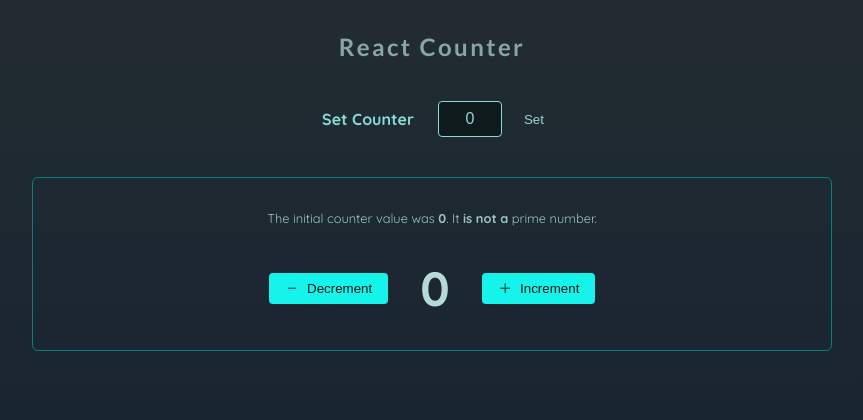
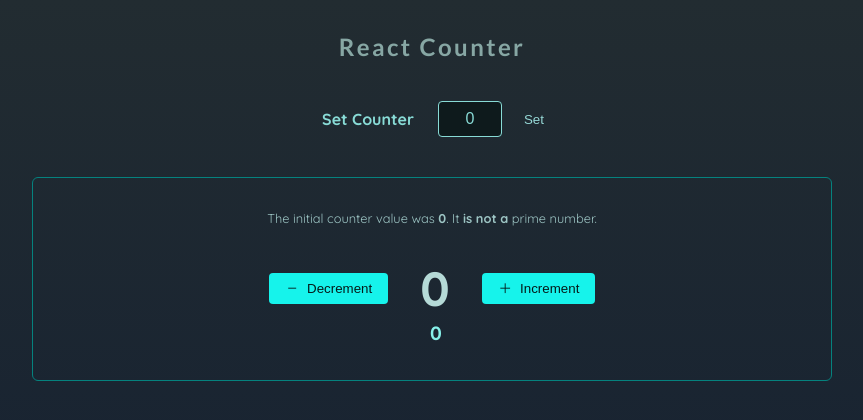
Before and after one commit to KozerT/react-counter, a React (Vite) app: page / in a window 1280 px wide. Shown: the top 420 px of the page, without its empty margins (208-1071 px from the left). Built offline with nearby package versions, Linux system fonts and the light colour scheme.

Commit message:
fix: Stabilized CounterHistory component rendering by adding unique keys

```diff
--- a/src/components/Counter/Counter.jsx
+++ b/src/components/Counter/Counter.jsx
@@ -4,6 +4,7 @@ import MinusIcon from "../UI/Icons/MinusIcon.jsx";
 import PlusIcon from "../UI/Icons/PlusIcon.jsx";
 import { log } from "../../log.js";
 import CounterOutput from "./CounterOutput";
+import CounterHistory from "./CounterHistory.jsx";
 
 function isPrime(number) {
   log("Calculating if is prime number", 2, "other");
@@ -31,14 +32,30 @@ const Counter = memo(function Counter({ initialCount }) {
     [initialCount]
   );
 
-  const [counter, setCounter] = useState(initialCount);
+  // const [counter, setCounter] = useState(initialCount);
+  const [counterChanges, setCounterChanges] = useState([
+    { value: initialCount, id: Math.random() * 100 },
+  ]);
+
+  const currentCounter = counterChanges.reduce(
+    (prevCounter, counterChange) => prevCounter + counterChange.value,
+    0
+  );
 
   const handleDecrement = useCallback(() => {
-    setCounter((prevCounter) => prevCounter - 1);
+    // setCounter((prevCounter) => prevCounter - 1);
+    setCounterChanges((prevCounterChanges) => [
+      { value: -1, id: Math.random() * 1000 }, // to generate UUID:
+      ...prevCounterChanges,
+    ]);
   }, []);
 
   const handleIncrement = useCallback(() => {
-    setCounter((prevCounter) => prevCounter + 1);
+    // setCounter((prevCounter) => prevCounter + 1);
+    setCounterChanges((prevCounterChanges) => [
+      { value: 1, id: Math.random() * 1000 },
+      ...prevCounterChanges,
+    ]);
   }, []);
 
   return (
@@ -51,11 +68,12 @@ const Counter = memo(function Counter({ initialCount }) {
         <IconButton icon={MinusIcon} onClick={handleDecrement}>
           Decrement
         </IconButton>
-        <CounterOutput value={counter} />
+        <CounterOutput value={currentCounter} />
         <IconButton icon={PlusIcon} onClick={handleIncrement}>
           Increment
         </IconButton>
       </p>
+      <CounterHistory history={counterChanges} />
     </section>
   );
 });
--- a/src/components/Counter/CounterHistory.jsx
+++ b/src/components/Counter/CounterHistory.jsx
@@ -23,8 +23,8 @@ export default function CounterHistory({ history }) {
 
   return (
     <ol>
-      {history.map((count, index) => (
-        <HistoryItem key={index} count={count} />
+      {history.map((count) => (
+        <HistoryItem key={count.id} count={count.value} />
       ))}
     </ol>
   );
```
